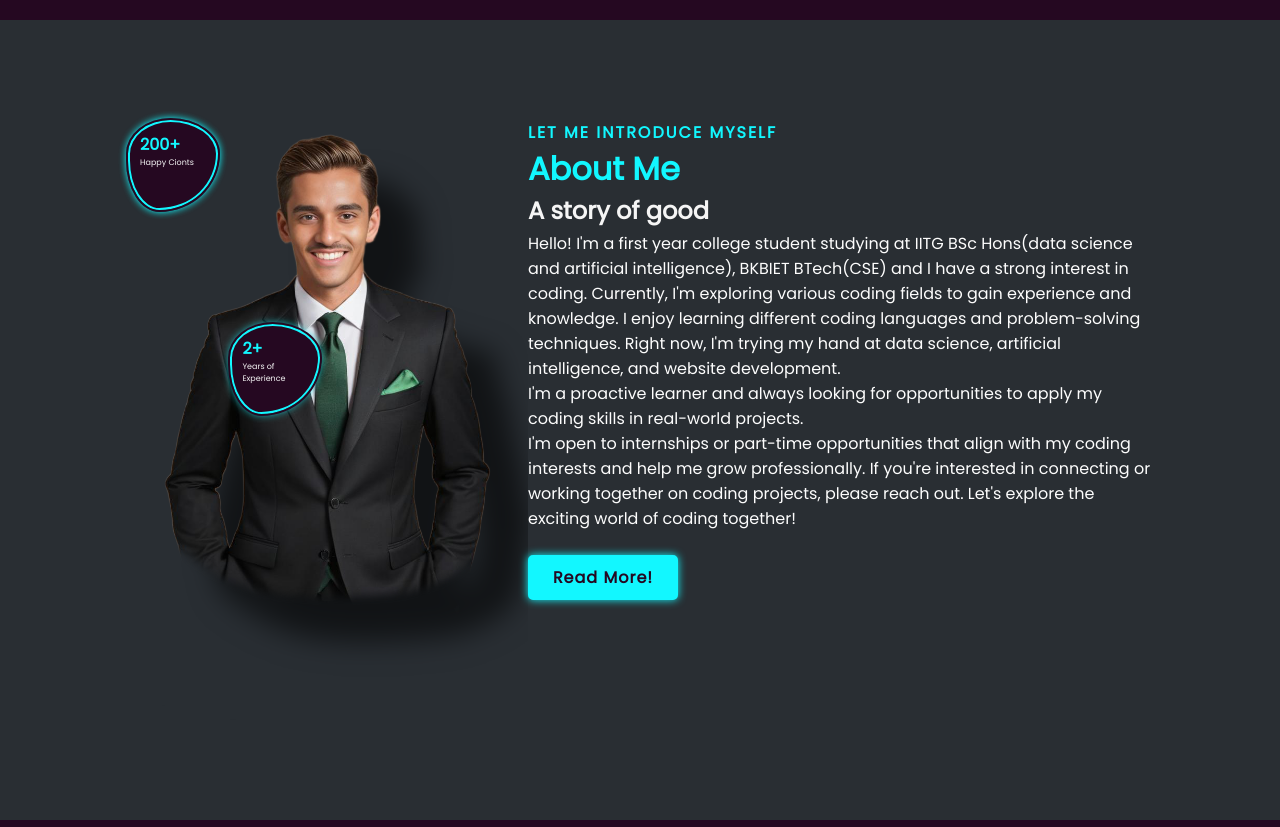
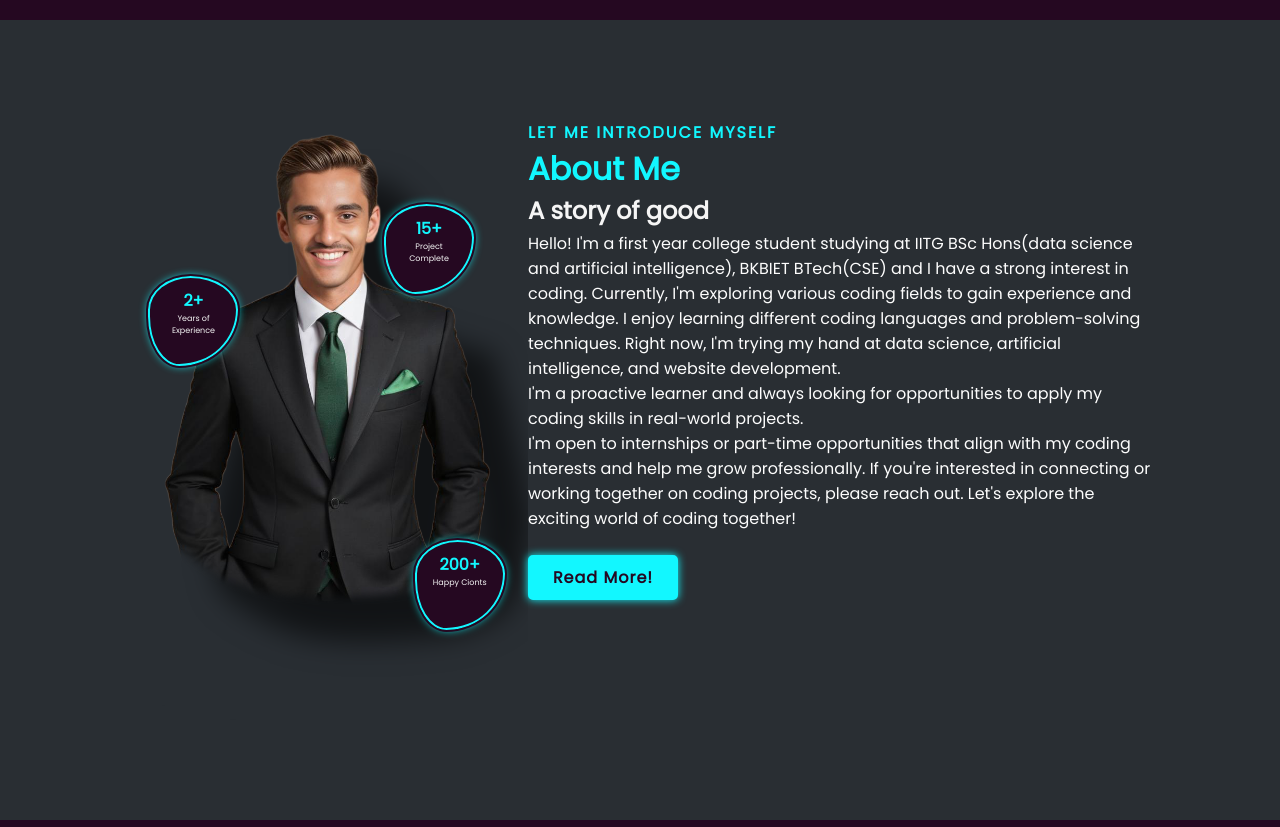
Before and after one commit to shekhawat4u/Portfolio, a plain HTML site: page index.html in a window 1280 px wide. Shown: the part 780-1607 px from the top of the page. Drawn offline with nearby package versions, Linux system fonts and the light colour scheme.

Commit message:
Update style.css

```diff
--- a/style.css
+++ b/style.css
@@ -399,18 +399,21 @@ section {
 }
 
 .info-about1 {
-    left: 10%;
-    top: 34%;
+    text-align: center;
+    left: 2%;
+    top: 26%;
 }
 
 .info-about2 {
-    left: 66;
-    top: 15;
+    text-align: center;
+    left: 25%;
+    top: 14%;
 }
 
 .info-about3 {
-    left: 61;
-    top: 70;
+    text-align: center;
+    left: 28%;
+    top: 70%;
 }
 
 .img-about span {
```
